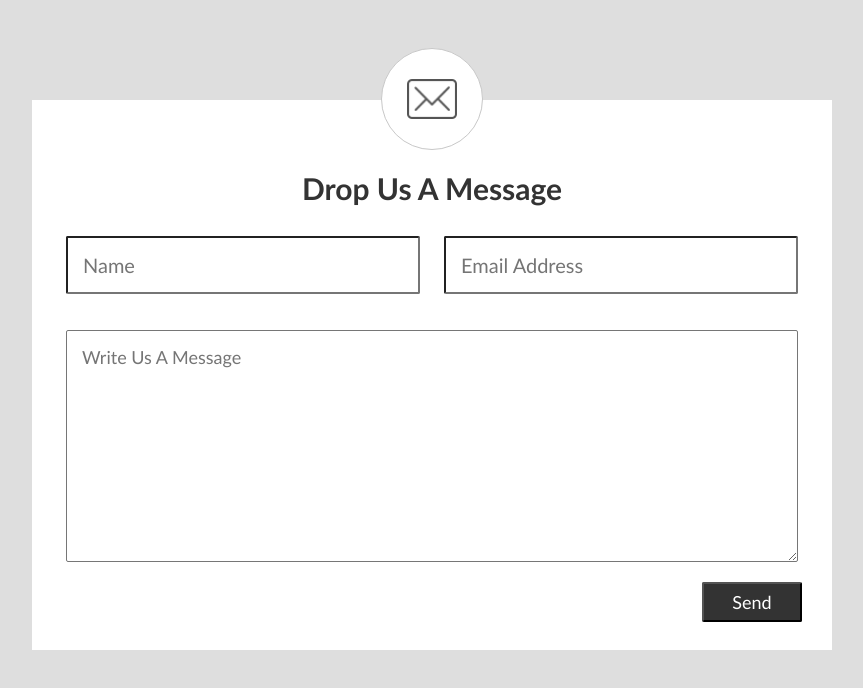
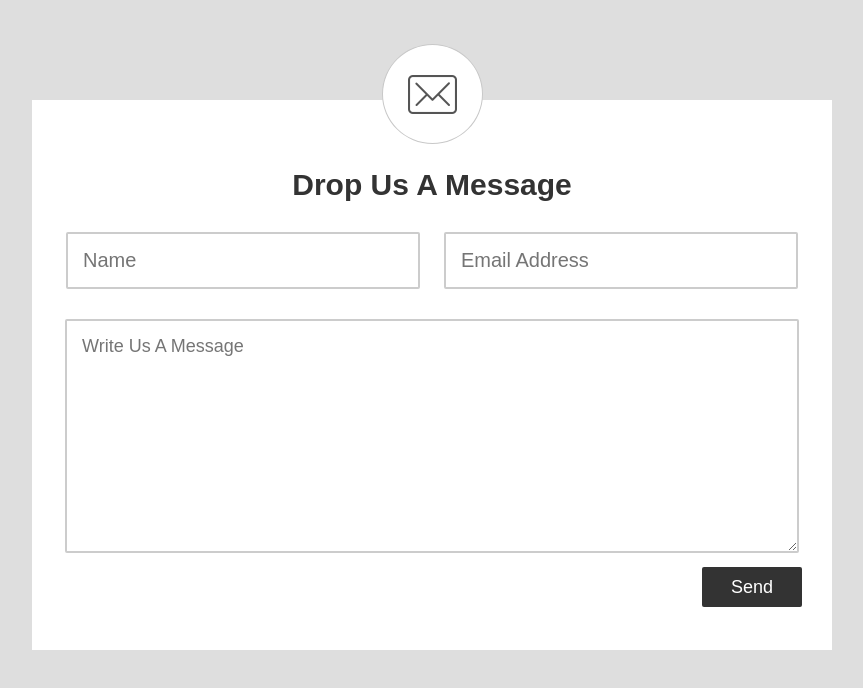
Before and after one commit to AndrejQ/html-css-HH, a plain HTML site: page index.html in a window 1280 px wide. Shown: the whole page, without its empty margins (208-1071 px from the left). Drawn offline with Linux system fonts and the light colour scheme.

Commit message:
hw 2nd try

```diff
--- a/css/main.css
+++ b/css/main.css
@@ -1,73 +1,63 @@
+#all_space_body {
+	background-color: #dedede;
+}
+
 .content {
     width: 800px;
     height: 550px;
     background-color: white;
     text-align: center;
-
     position:absolute;
-        left:0; right:0;
-        top:0px; bottom:0px;
+    left: 0;
+    right: 0;
+    top: 0;
+    bottom: 0;
     margin-left: auto;
     margin-right: auto;
     margin-top: 100px;
-
-		/*max-width:100%;
-        max-height:100%;
-        overflow:auto;*/
 }
 
-.circle {
-  height: 100px;
-  width: 100px;
-  /*align-self: center;*/
-  background-color: white;
-  border-radius: 100%;
+.content:before {
+	border-radius:100%;
+	content: url(../img/letter.png);
+    background: white;
     border: 1px solid rgb(200,200,200);
-  margin: auto;
-  position: relative; top:40px;
-  z-index: 2
+    padding: 25px;
+    padding-top: 30px;
+    display:inline-block;
+    margin: -150px;
 }
 
-.letter {
-	display: block;
-	margin: auto;
-	position: relative;
-	top:30px;
-	height: 40px;
-  	/*width: 90px;*/
-}
-
-h1 {
-	font-family: Calibri;
+.message_form_header {
+	font-family: Arial;
 	text-transform: capitalize;
-	padding-top: 50px;
+	padding-top: 30px;
 	font-size: 30px;
 	color: #333;
 }
 
-.sign_in {
-	padding: 0px;
-}
-
-.input{
+.input {
 	width: 320px;
 	margin: 10px;
 	padding: 15px;
-
 	text-transform: capitalize;
-	font-family: Calibri;
+	font-family: Arial;
 	font-size: 20px;
+	border-radius: 2px;
+	border: none;
+	outline-color: transparent;
+    border:solid 2px #ccc;
     border-radius: 2px;
 }
 
-.input:focus{
-	outline-color: red;
+.input:focus {
+	border-color: red;
 }
 
-textarea {
-	width: 700px !important;
-	margin-top: 10px !important;
-	font-size: 18px !important;
+#text_message {
+	width: 700px;
+	margin: 20px;
+	font-size: 18px;
   	height: 200px;
 }
 
@@ -77,10 +67,12 @@ textarea {
 	float: right;
 	margin-right: 30px;
 	margin-top: -10px;
+	padding: 5px;
 	text-transform: capitalize;
-	font-family: Calibri;
+	font-family: Arial;
 	font-size: 18px;
 	border-radius: 2px;
+	border: none;
 	outline-color: transparent;
 	background: #333;
 	color: white;
--- a/index.html
+++ b/index.html
@@ -5,24 +5,15 @@
 	<title>SuperHTML</title>
 	<link rel="stylesheet" type="text/css" href="css/main.css"/>
 </head>
-<body bgcolor="#dedede">
-	<div class="circle">
-		<img class="letter" src="img/letter.png" alt="Услуга">
-	</div>
+<body id="all_space_body">
 	<div class="content">
-		<h1>drop us a message</h1>
-
-		<div class="sign_in">
+		<h1 class="message_form_header">drop us a message</h1>
+		<form class="message_form">
 			<input class="input" name="name" type="text" placeholder="name">
 			<input class="input" name="email" type="text" placeholder="email address";>
-
-			<p><textarea class="input" placeholder="write us a message" cols="100" rows="10"></textarea></p>
-
+			<textarea id="text_message" class="input" placeholder="write us a message" cols="100" rows="10"></textarea>
 			<button class="send_button">send</button>
-		</div>
+		</form>
 	</div>
-
-
-
 </body>
 </html>
```
Lines whose indentation alone changed are shown as unchanged.
